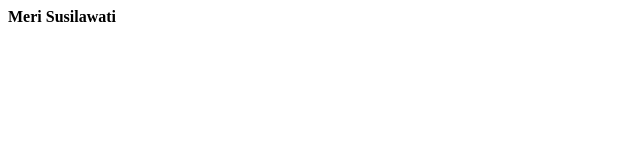
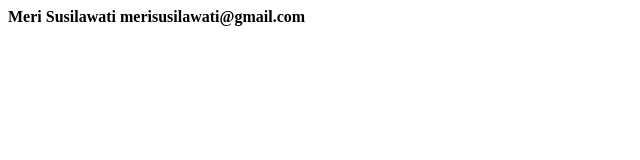
Before and after one commit to merisusilawati/merisusilawati.github.io, a plain HTML site: page index.html in a window 1280 px wide. Shown: the whole page, without its empty margins (0-640 px from the left). Drawn offline with Linux system fonts and the light colour scheme.

Commit message:
Update index.html

```diff
--- a/index.html
+++ b/index.html
@@ -1 +1,2 @@
 <b> Meri Susilawati </b>
+<b> merisusilawati@gmail.com </b>
```
